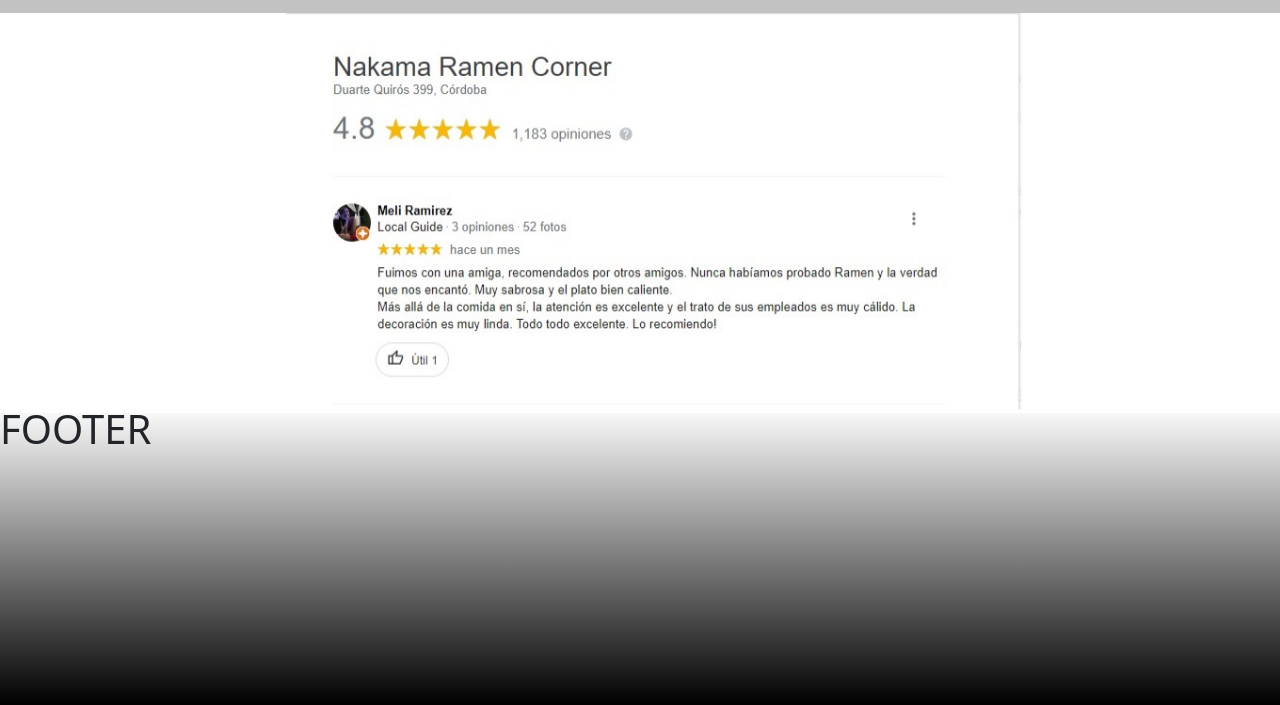
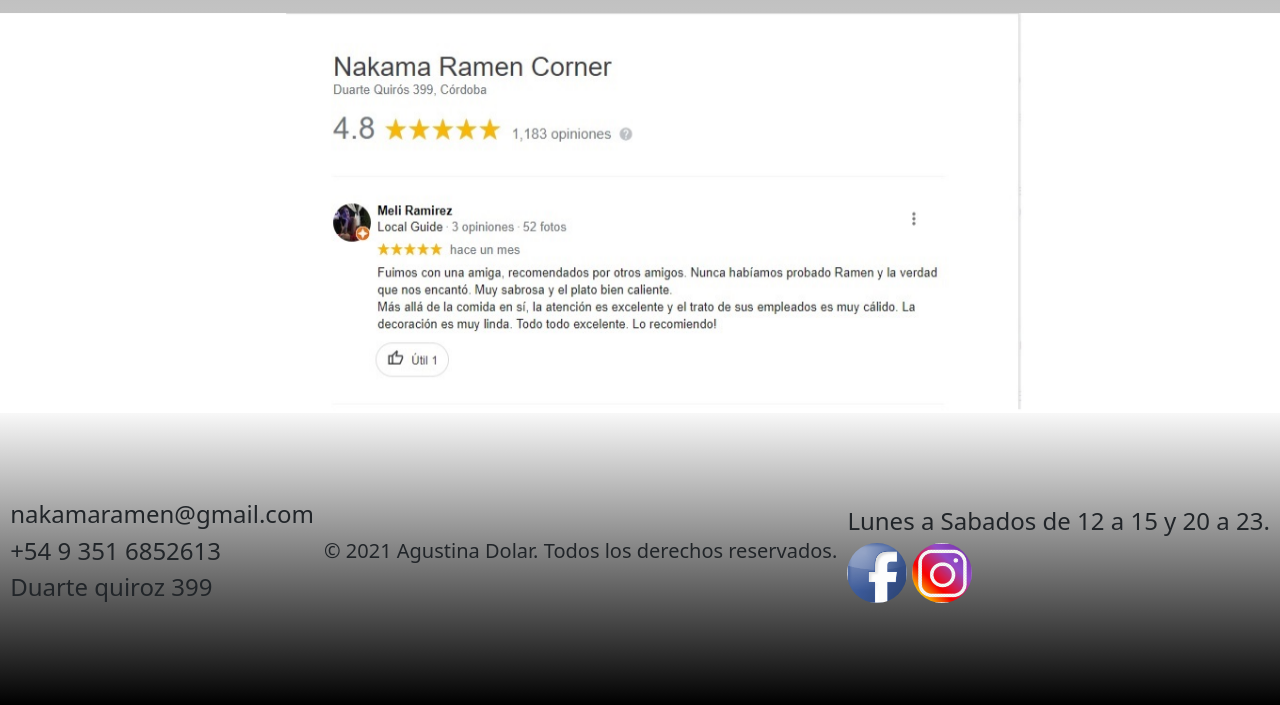
Before and after one commit to agusdolar/nakamaramenfinal, a plain HTML site: page index.html in a window 1280 px wide. Shown: the part 1895-2600 px from the top of the page. Drawn offline with nearby package versions, Linux system fonts and the light colour scheme.

Commit message:
tercer commit

```diff
--- a/css.css
+++ b/css.css
@@ -26,7 +26,18 @@
 height: 300px;
 width: 100%;
 background-color: black;
-background: linear-gradient(to top,black, white)
+background: linear-gradient(to top,black, white);
+display: flex;
+flex-direction: row;
+flex-wrap: nowrap;
+justify-content: space-evenly;
+align-items: center;
+}
+
+.imaglogopie {
+    align-content: center;
+    justify-content: center;
+    border-radius: 55%;
 }
 
 /*Inicio de MenuNavegador*/
--- a/index.html
+++ b/index.html
@@ -7,7 +7,8 @@
     <meta name="viewport" content="width=device-width, initial-scale=1.0">
     <title>Document</title>
     <link rel="stylesheet" href="css.css">
-    <link href="https://cdn.jsdelivr.net/npm/bootstrap@5.0.2/dist/css/bootstrap.min.css" rel="stylesheet" integrity="sha384-EVSTQN3/azprG1Anm3QDgpJLIm9Nao0Yz1ztcQTwFspd3yD65VohhpuuCOmLASjC" crossorigin="anonymous">
+    <link href="https://cdn.jsdelivr.net/npm/bootstrap@5.0.2/dist/css/bootstrap.min.css" rel="stylesheet"
+        integrity="sha384-EVSTQN3/azprG1Anm3QDgpJLIm9Nao0Yz1ztcQTwFspd3yD65VohhpuuCOmLASjC" crossorigin="anonymous">
 </head>
 
 <body>
@@ -86,7 +87,8 @@
                     </ol>
                     <div class="carousel-inner">
                         <div class="carousel-item active">
-                        <img class="d-block w-100" src="imagenes/opinion1.jpg" alt="First slide" height="400px" width="400px">
+                            <img class="d-block w-100" src="imagenes/opinion1.jpg" alt="First slide" height="400px"
+                                width="400px">
                         </div>
                         <div class="carousel-item">
                             <img class="d-block w-100" src="imagenes/opinion2.jpg" alt="Second slide">
@@ -116,7 +118,28 @@
 
         <!--Inicio de Pie de Pagina-->
         <div class="piedepagina">
-            <H1>FOOTER</H1>
+
+            <div class="contactopie">
+                <p class="h4">nakamaramen@gmail.com</p>
+                <p class="h4">+54 9 351 6852613</p>
+                <p class="h4">Duarte quiroz 399</p>
+            </div>
+
+
+            <div>
+                <p class="h5">© 2021 Agustina Dolar. Todos los derechos reservados.</p>
+            </div>
+
+
+            <div class="redespie">
+                <p class="h4">Lunes a Sabados de 12 a 15 y 20 a 23.</p>
+                 <img class="imaglogopie" src="/imagenes/logo face.png" alt="logofacebook" width="60px" height="60px">
+                 <img class="imaglogopie" src="/imagenes/logo insta 2.png" alt="logoinstagram" width="60px" height="60px">
+            </div>
+
+
+
+
         </div>
         <!--Fin de Pie de Pagina-->
 
@@ -126,9 +149,15 @@
         <script src="https://cdn.jsdelivr.net/npm/bootstrap@5.0.2/dist/js/bootstrap.bundle.min.js"
             integrity="sha384-MrcW6ZMFYlzcLA8Nl+NtUVF0sA7MsXsP1UyJoMp4YLEuNSfAP+JcXn/tWtIaxVXM"
             crossorigin="anonymous"></script>
-            <script src="https://code.jquery.com/jquery-3.2.1.slim.min.js" integrity="sha384-KJ3o2DKtIkvYIK3UENzmM7KCkRr/rE9/Qpg6aAZGJwFDMVNA/GpGFF93hXpG5KkN" crossorigin="anonymous"></script>
-<script src="https://cdnjs.cloudflare.com/ajax/libs/popper.js/1.12.9/umd/popper.min.js" integrity="sha384-ApNbgh9B+Y1QKtv3Rn7W3mgPxhU9K/ScQsAP7hUibX39j7fakFPskvXusvfa0b4Q" crossorigin="anonymous"></script>
-<script src="https://maxcdn.bootstrapcdn.com/bootstrap/4.0.0/js/bootstrap.min.js" integrity="sha384-JZR6Spejh4U02d8jOt6vLEHfe/JQGiRRSQQxSfFWpi1MquVdAyjUar5+76PVCmYl" crossorigin="anonymous"></script>
+        <script src="https://code.jquery.com/jquery-3.2.1.slim.min.js"
+            integrity="sha384-KJ3o2DKtIkvYIK3UENzmM7KCkRr/rE9/Qpg6aAZGJwFDMVNA/GpGFF93hXpG5KkN"
+            crossorigin="anonymous"></script>
+        <script src="https://cdnjs.cloudflare.com/ajax/libs/popper.js/1.12.9/umd/popper.min.js"
+            integrity="sha384-ApNbgh9B+Y1QKtv3Rn7W3mgPxhU9K/ScQsAP7hUibX39j7fakFPskvXusvfa0b4Q"
+            crossorigin="anonymous"></script>
+        <script src="https://maxcdn.bootstrapcdn.com/bootstrap/4.0.0/js/bootstrap.min.js"
+            integrity="sha384-JZR6Spejh4U02d8jOt6vLEHfe/JQGiRRSQQxSfFWpi1MquVdAyjUar5+76PVCmYl"
+            crossorigin="anonymous"></script>
 
     </div>
 </body>
```
Also changed, not shown: imagenes/logo face.png (added), imagenes/logo insta 2.png (added). Lines whose indentation alone changed are shown as unchanged.
